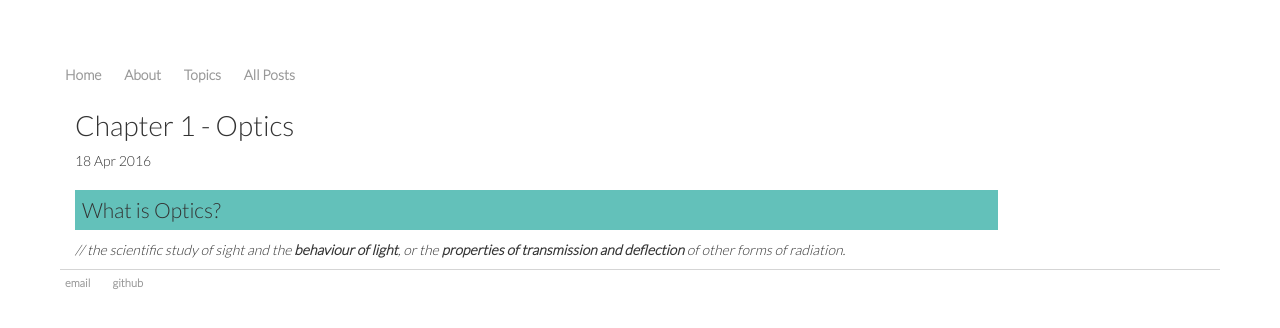
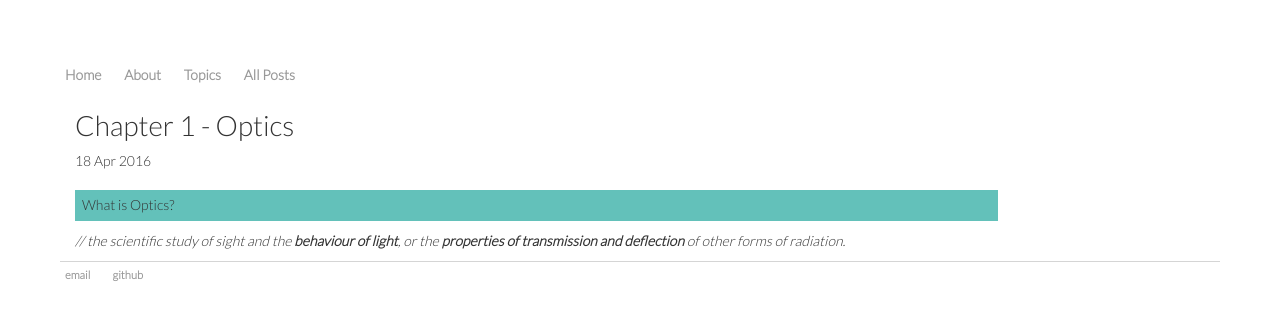
Before and after one commit to serriferous/initial.github.io, a Jekyll site: the page built from _posts/2016-04-18-chapter-1.md, in a window 1280 px wide. Shown: the top 328 px of the page. Built offline with Jekyll 4.4.1, drawn with Linux system fonts in a browser that asks for light colours.

Commit message:
Update 2016-04-18-chapter-1.md

```diff
--- a/_posts/2016-04-18-chapter-1.md
+++ b/_posts/2016-04-18-chapter-1.md
@@ -5,8 +5,8 @@ date: 2016-04-18
 category: PC2232
 ---
 
-<h2><div style="padding:7px;background-color:#63C1BA;line-height:1.2;">
+<h3><div style="padding:7px;background-color:#63C1BA;line-height:1.2;">
 What is Optics?
-</div></h2>
+</div></h3>
 
 <i>// the scientific study of sight and the <b>behaviour of light</b>, or the <b>properties of transmission and deflection</b> of other forms of radiation.</i>
```
